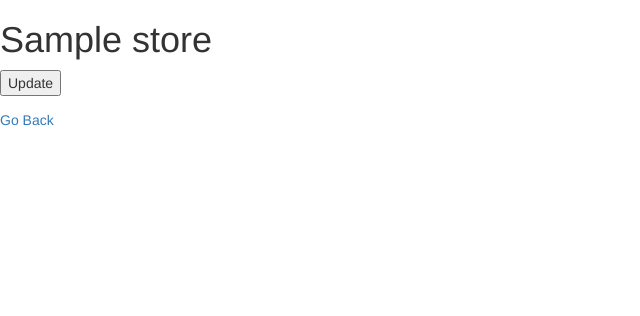
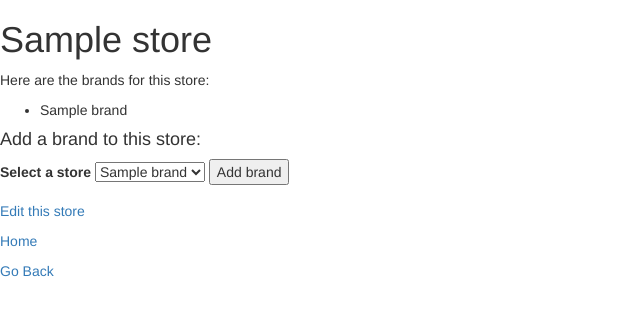
Before and after one commit to BabaYaga64/Assessment4Shoes, a PHP site: template views/a_store.twig in a window 1280 px wide. Shown: the top 316 px of the page, without its empty margins (0-640 px from the left). Run offline with PHP 8.4, Linux system fonts and the light colour scheme; the template is opened without the code that fills it: most values are stand-ins (such as "Sample title", 1, 10 or a date in 2020); some libraries are stand-ins or nearby versions.

Commit message:
Add routes for adding a brnach to a store and a store to a branch. Edit a_store.twig and a_branch.twig to include a form input.

```diff
--- a/views/a_store.twig
+++ b/views/a_store.twig
@@ -6,13 +6,35 @@
     <body>
         <h1>{{ store.getName}}</h1>
 
-            <form action="/stores/{{ store.getId }}/edit" method="get">
-                <button name="submit">Update</button>
+        {% if brands is not empty %}
+            <p>
+                Here are the brands for this store:
+            </p>
+            <ul>
+                {% for brand in brands %}
+                    <li>{{ brand.getName }}</li>
+                {% endfor %}
+            </ul>
+        {% endif %}
+
+            <h4>Add a brand to this store:</h4>
+
+            <form action="/add_brands" method="post">
+                <input id="store_id" name="store_id" type="hidden" value="{{ store.getId}}">
+
+                <label for="store_id">Select a store</label>
+                <select id="store_id" name="store_id" type= "text">
+                    {% for brand in brands %}
+                        <option value="{{ brand.getId }}">{{ brand.getName }} </option>
+                    {% endfor %}
+                </select>
+                <button type= "submit">Add brand</button>
             </form>
 
-            <p>
-                <a href="/stores">Go Back</a>
-            </p>
+            <p><a href="/stores/{{ store.getId }}/edit">Edit this store</a></p>
+
+            <p><a href='/'>Home</a></p>
+            <p><a href="/stores">Go Back</a></p>
         </p>
     </body>
 </html>
```
Also changed, not shown: app/app.php (+11 -17 lines), views/a_brand.twig (+30 -4 lines).
